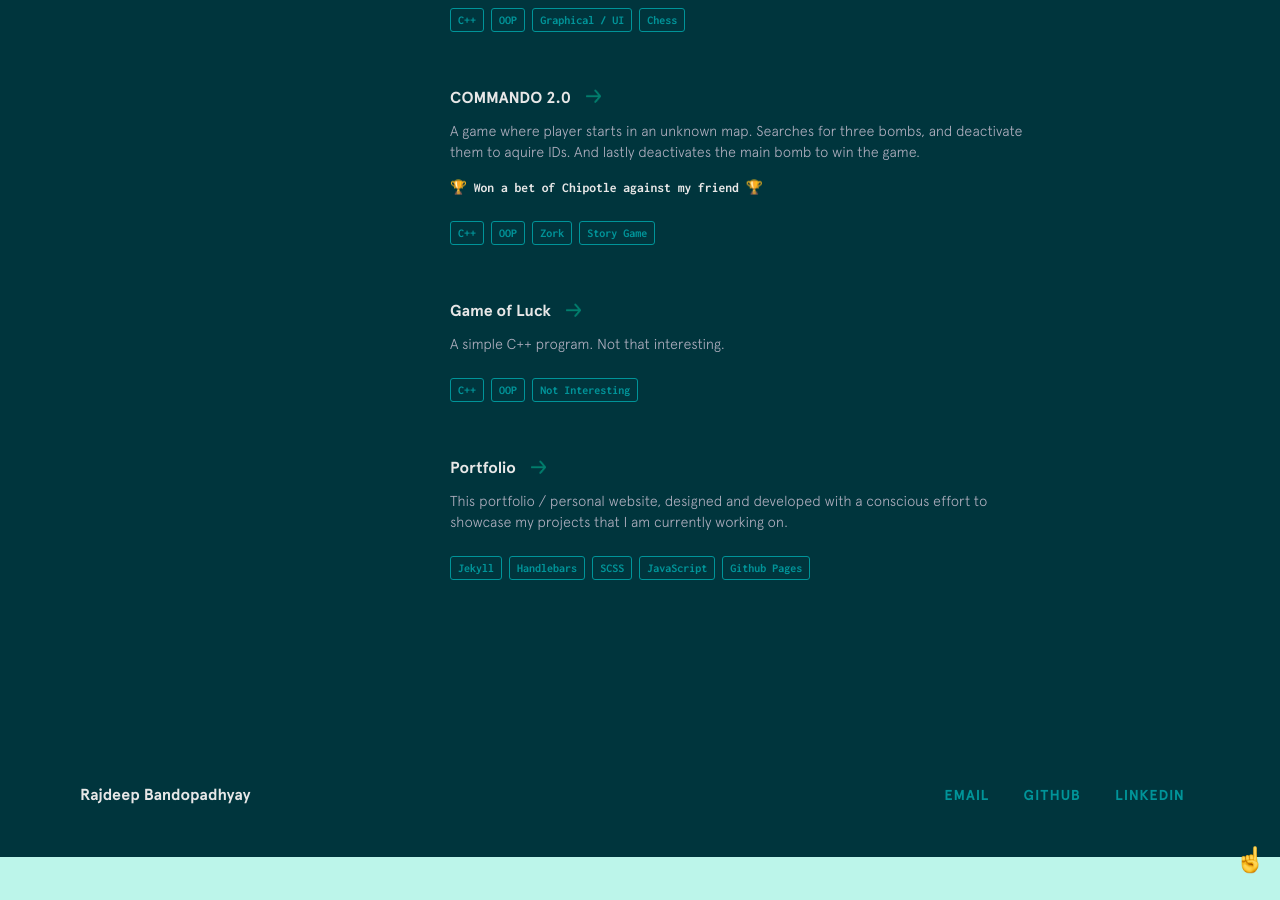
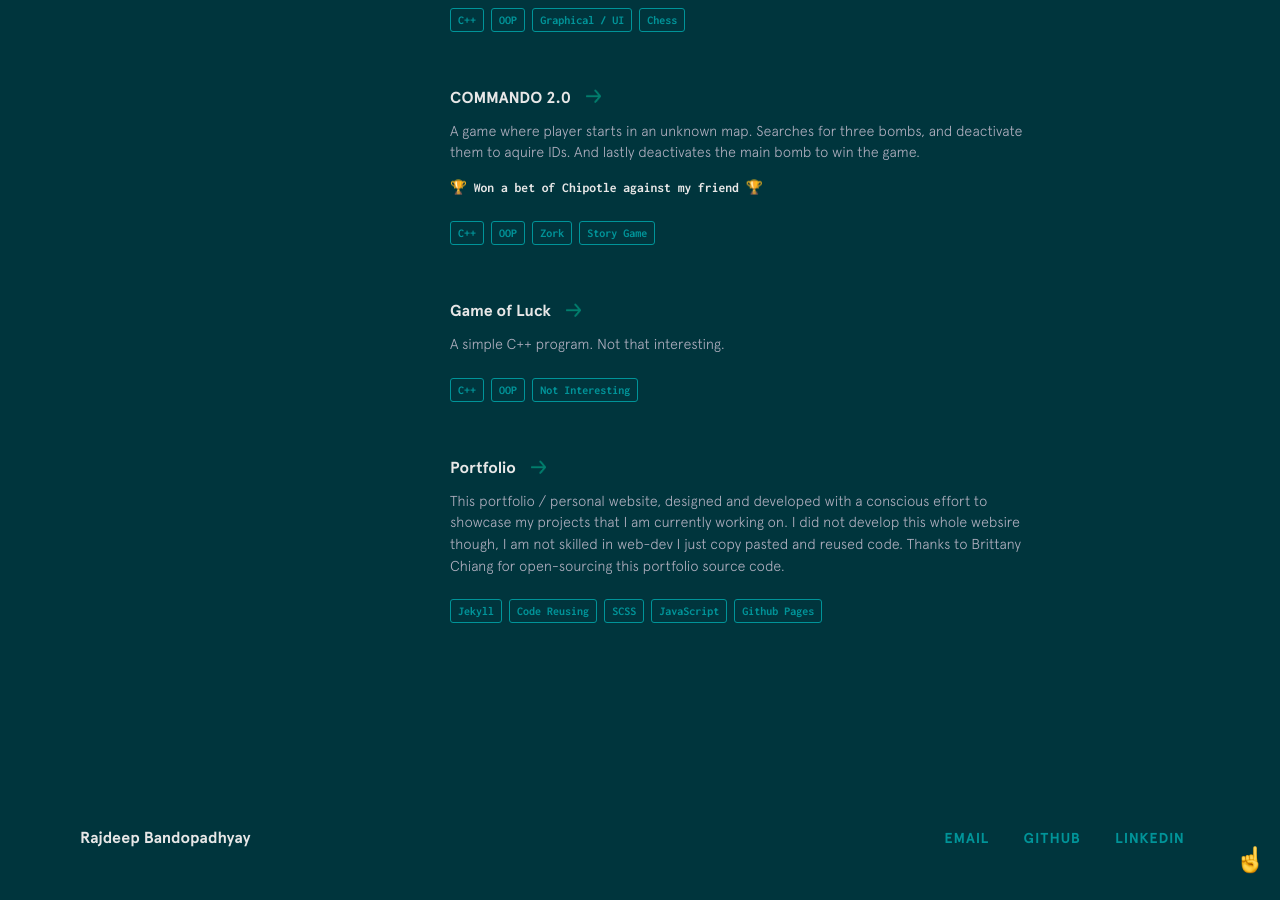
Before and after one commit to mareep-raljodid/portfolio, a Jekyll site: the page built from index.html, in a window 1280 px wide and 900 px high, scrolled down 4075 px. Built offline with Jekyll 4.4.1, drawn with Linux system fonts in a browser that asks for light colours; nearby versions of some CDN libraries.

Commit message:
trying to be an engineer with good ethics

```diff
--- a/_data/other-projects.yml
+++ b/_data/other-projects.yml
@@ -68,10 +68,10 @@
 - name: Portfolio
   url: https://github.com/mareep-raljodid/portfolio
   code: https://github.com/mareep-raljodid/portfolio
-  description: This portfolio / personal website, designed and developed with a conscious effort to showcase my projects that I am currently working on.
+  description: This portfolio / personal website, designed and developed with a conscious effort to showcase my projects that I am currently working on. I did not develop this whole websire though, I am not skilled in web-dev I just copy pasted and reused code. Thanks to Brittany Chiang for open-sourcing this portfolio source code.
   used:
   - thing: Jekyll
-  - thing: Handlebars
+  - thing: Code Reusing
   - thing: SCSS
   - thing: JavaScript
   - thing: Github Pages
```
